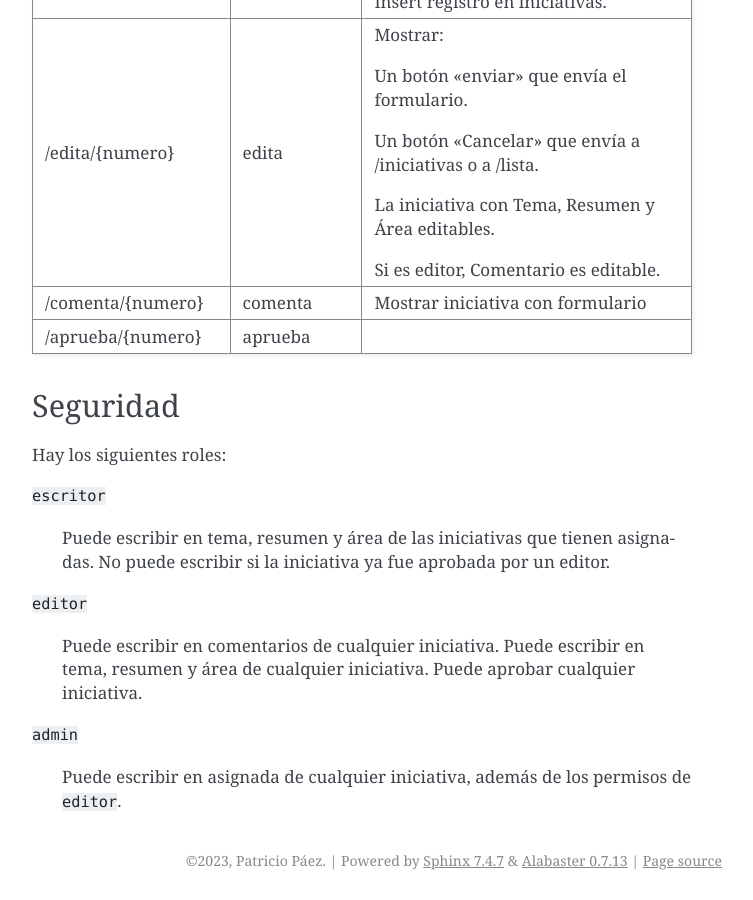
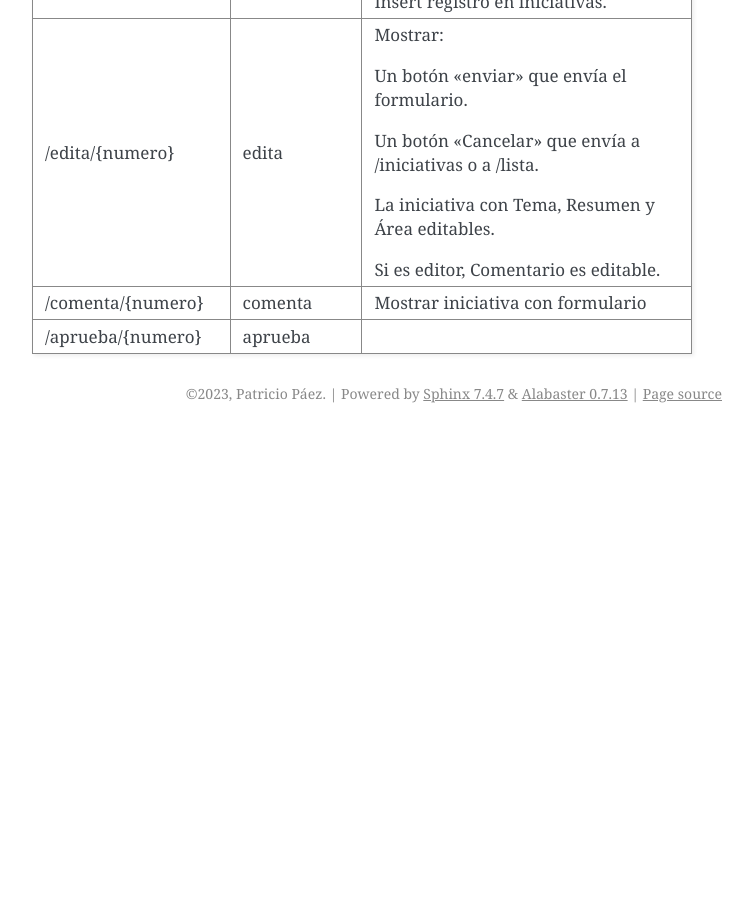
Before and after one commit to siguealcongreso/colabora, a Sphinx documentation site: the page built from docs/source/diseno.rst, in a window 1280 px wide and 900 px high, scrolled down 3111 px. Shown: the whole window, without its empty margins (388-1141 px from the left). Built offline with Sphinx 7.4.7, drawn with Linux system fonts in a browser that asks for light colours; after the commit the page ends 3544 px from its top, so only the background shows below that.

Commit message:
Agregar archivo seguridad.rst, modificar archivos index.rst, diseno.rst para incluir seguridad.rst

```diff
--- a/docs/source/diseno.rst
+++ b/docs/source/diseno.rst
@@ -226,26 +226,3 @@
    |                           |             |                                   |
    |                           |             |                                   |
    +---------------------------+-------------+-----------------------------------+
-
-
-
-Seguridad
----------
-
-Hay los siguientes roles:
-
-``escritor``
-
-  Puede escribir en tema, resumen y área de las iniciativas que tienen asignadas.  No
-  puede escribir si la iniciativa ya fue aprobada por un editor.
-
-``editor``
-
-  Puede escribir en comentarios de cualquier iniciativa. Puede
-  escribir en tema, resumen y área de cualquier iniciativa.  Puede aprobar cualquier
-  iniciativa.
-
-``admin``
-
-  Puede escribir en asignada de cualquier iniciativa, además de los permisos de
-  ``editor``.
--- a/docs/source/index.rst
+++ b/docs/source/index.rst
@@ -11,6 +11,7 @@
    :caption: Índice:
 
    diseno
+   seguridad
    referencia
 
 Índices y tablas
```
Also changed, not shown: docs/source/seguridad.rst (added, +9 -0 lines).
